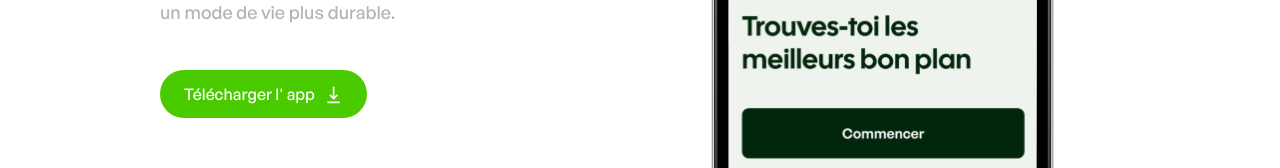
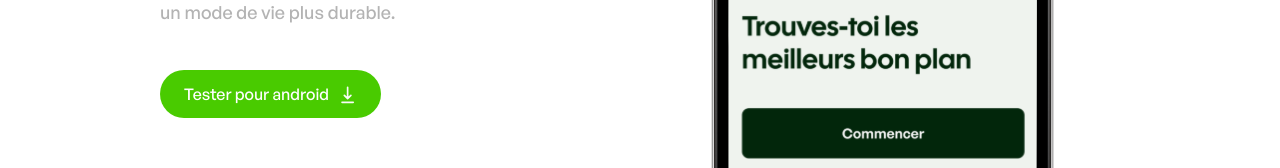
Before and after one commit to KiritoEM/lokaly-POESAM-website, a Next.js app: page / in a window 1280 px wide. Shown: the part 560-728 px from the top of the page. Built offline with nearby package versions, Linux system fonts and the light colour scheme; no server answers.

Commit message:
remplace app to drive

```diff
--- a/src/components/sections/landing/LandingHero.tsx
+++ b/src/components/sections/landing/LandingHero.tsx
@@ -37,7 +37,7 @@ const LandingHero = (): JSX.Element => {
             <FadeReveal>
               <a href="https://drive.usercontent.google.com/download?id=1Lv6Sz0P6ONNX3jto4s0Sw7USoQdjZIYp&export=download&authuser=0" download target="_blank">
                 <button className="text-white bg-green01 hover:bg-green02 rounded-3xl px-6 py-3 flex items-center gap-2 w-max mt-8">
-                  Télécharger l' app{" "}
+                  Tester pour android{" "}
                   <img src="/icons/download-icon.svg" className=" w-5" alt="" />
                 </button>
               </a>
```
